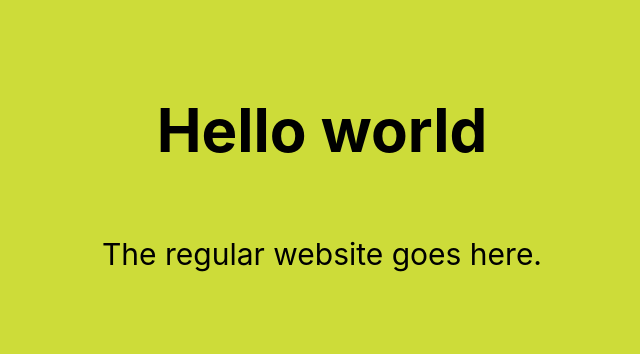
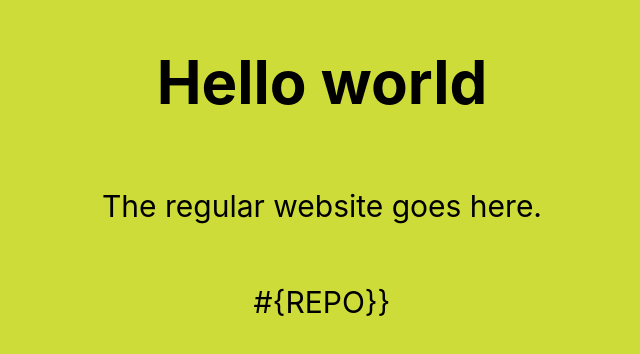
Before and after one commit to gjhltn/selfie, a React (Create React App) app: page /#/ in a window 1280 px wide. Shown: the part 222-576 px from the top of the page, without its empty margins (318-958 px from the left). Built offline with nearby package versions, Linux system fonts and the light colour scheme.

Commit message:
dump env

```diff
--- a/src/components/Root/index.js
+++ b/src/components/Root/index.js
@@ -17,5 +17,6 @@ export const Root = () => (
 	<All colour={CONFIG.backgroundColour}>
 		<h1>Hello world</h1>
 		<p>The regular website goes here.</p>
+		<p>{ "#{REPO}}" } </p>
 	</All>
 )
```
